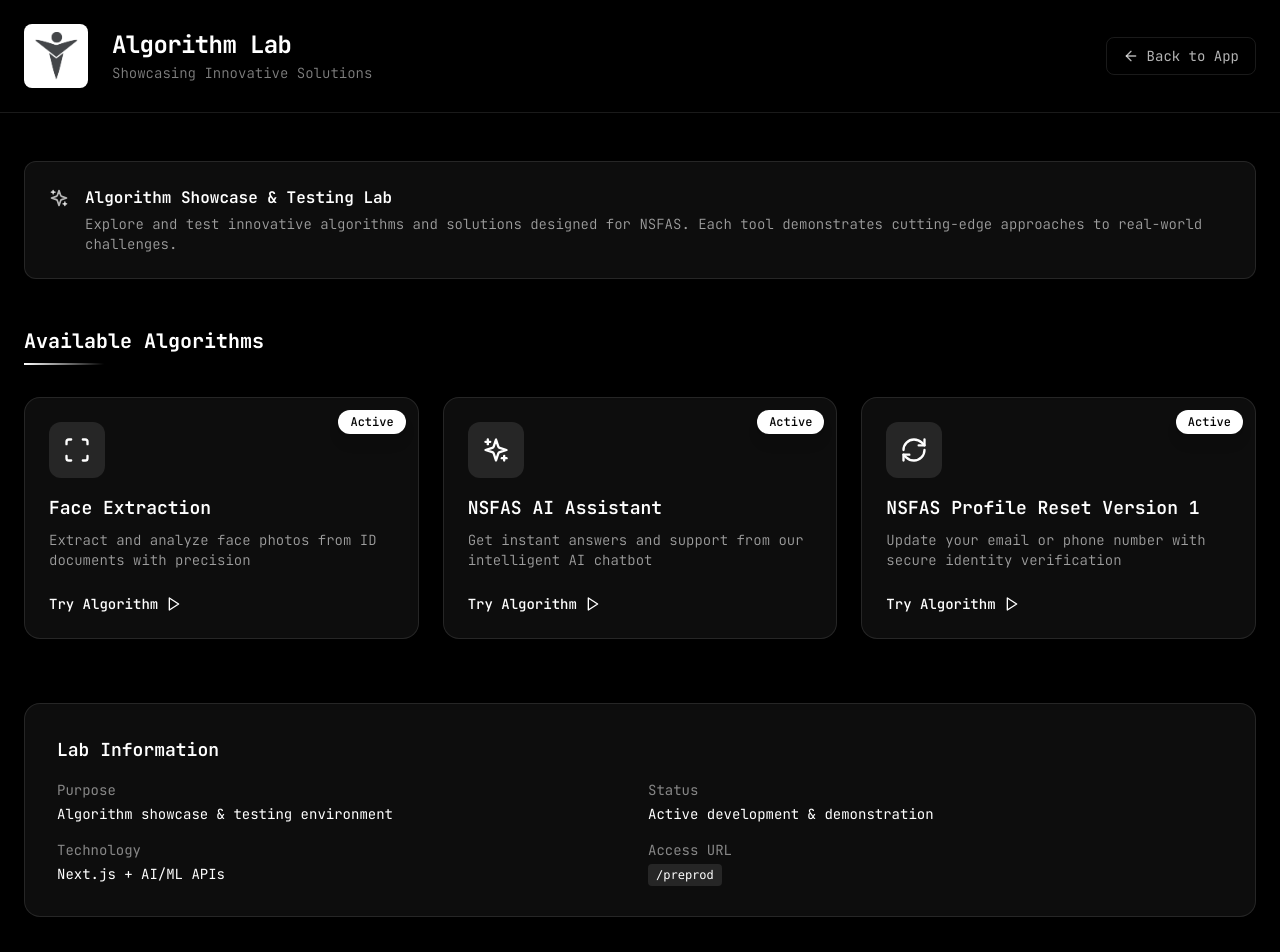
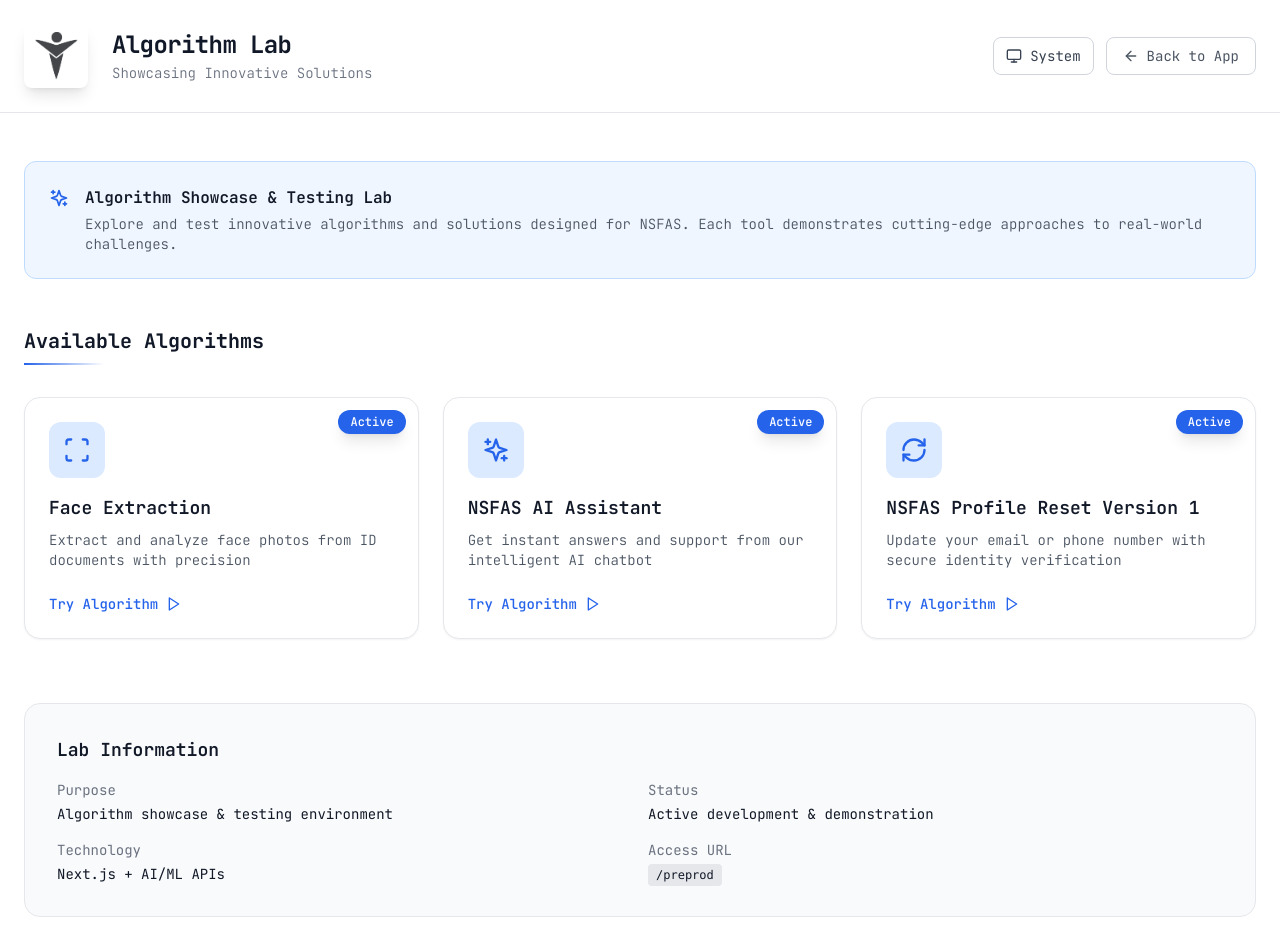
Before and after one commit to ThabeloPeter/nsfas-algorithm-lab, a Next.js app: page /preprod in a window 1280 px wide. Shown: the top 952 px of the page. Built offline with nearby package versions, Linux system fonts and the light colour scheme.

Commit message:
Add dark/light mode with system preference detection and toggle

```diff
--- /dev/null
+++ b/src/components/ThemeToggle.jsx
@@ -0,0 +1,91 @@
+'use client';
+
+import { useTheme } from '@/lib/ThemeProvider';
+import { Sun, Moon, Monitor } from 'lucide-react';
+import { motion, AnimatePresence } from 'framer-motion';
+import { useState } from 'react';
+
+export default function ThemeToggle() {
+  const { theme, setTheme, activeTheme } = useTheme();
+  const [showMenu, setShowMenu] = useState(false);
+
+  const themes = [
+    { value: 'light', label: 'Light', icon: Sun },
+    { value: 'dark', label: 'Dark', icon: Moon },
+    { value: 'system', label: 'System', icon: Monitor },
+  ];
+
+  const currentTheme = themes.find(t => t.value === theme);
+  const CurrentIcon = currentTheme?.icon || Monitor;
+
+  return (
+    <div className="relative">
+      {/* Toggle Button */}
+      <button
+        onClick={() => setShowMenu(!showMenu)}
+        className="flex items-center space-x-2 px-3 py-2 rounded-lg border border-gray-300 dark:border-white/20 bg-white dark:bg-white/5 hover:bg-gray-50 dark:hover:bg-white/10 transition-all text-gray-700 dark:text-white text-sm"
+        aria-label="Toggle theme"
+      >
+        <CurrentIcon className="w-4 h-4" />
+        <span className="hidden sm:inline">{currentTheme?.label}</span>
+      </button>
+
+      {/* Dropdown Menu */}
+      <AnimatePresence>
+        {showMenu && (
+          <>
+            {/* Backdrop */}
+            <div
+              className="fixed inset-0 z-40"
+              onClick={() => setShowMenu(false)}
+            />
+
+            {/* Menu */}
+            <motion.div
+              initial={{ opacity: 0, y: -10 }}
+              animate={{ opacity: 1, y: 0 }}
+              exit={{ opacity: 0, y: -10 }}
+              transition={{ duration: 0.15 }}
+              className="absolute right-0 mt-2 w-48 rounded-xl border border-gray-200 dark:border-white/20 bg-white dark:bg-gray-900 shadow-lg overflow-hidden z-50"
+            >
+              {themes.map((themeOption) => {
+                const Icon = themeOption.icon;
+                const isActive = theme === themeOption.value;
+
+                return (
+                  <button
+                    key={themeOption.value}
+                    onClick={() => {
+                      setTheme(themeOption.value);
+                      setShowMenu(false);
+                    }}
+                    className={`w-full flex items-center space-x-3 px-4 py-3 text-left transition-colors ${
+                      isActive
+                        ? 'bg-blue-50 dark:bg-blue-500/20 text-blue-600 dark:text-blue-400'
+                        : 'text-gray-700 dark:text-gray-300 hover:bg-gray-50 dark:hover:bg-white/5'
+                    }`}
+                  >
+                    <Icon className="w-4 h-4" />
+                    <span className="flex-1 text-sm font-medium">{themeOption.label}</span>
+                    {isActive && (
+                      <svg className="w-4 h-4" fill="currentColor" viewBox="0 0 20 20">
+                        <path fillRule="evenodd" d="M16.707 5.293a1 1 0 010 1.414l-8 8a1 1 0 01-1.414 0l-4-4a1 1 0 011.414-1.414L8 12.586l7.293-7.293a1 1 0 011.414 0z" clipRule="evenodd" />
+                      </svg>
+                    )}
+                  </button>
+                );
+              })}
+
+              {/* Current Active Theme Indicator */}
+              <div className="px-4 py-2 border-t border-gray-200 dark:border-white/10 bg-gray-50 dark:bg-white/5">
+                <p className="text-xs text-gray-500 dark:text-gray-400">
+                  Active: <span className="font-semibold capitalize">{activeTheme}</span>
+                </p>
+              </div>
+            </motion.div>
+          </>
+        )}
+      </AnimatePresence>
+    </div>
+  );
+}
--- /dev/null
+++ b/src/lib/ThemeProvider.js
@@ -0,0 +1,77 @@
+'use client';
+
+import { createContext, useContext, useEffect, useState } from 'react';
+
+const ThemeContext = createContext({
+  theme: 'dark',
+  setTheme: () => {},
+  systemTheme: 'dark',
+});
+
+export function ThemeProvider({ children }) {
+  const [theme, setTheme] = useState('system'); // 'light', 'dark', or 'system'
+  const [systemTheme, setSystemTheme] = useState('dark');
+  const [mounted, setMounted] = useState(false);
+
+  // Detect system theme preference
+  useEffect(() => {
+    setMounted(true);
+
+    // Get stored preference or default to 'system'
+    const storedTheme = localStorage.getItem('theme') || 'system';
+    setTheme(storedTheme);
+
+    // Detect system preference
+    const mediaQuery = window.matchMedia('(prefers-color-scheme: dark)');
+    setSystemTheme(mediaQuery.matches ? 'dark' : 'light');
+
+    // Listen for system theme changes
+    const handleChange = (e) => {
+      setSystemTheme(e.matches ? 'dark' : 'light');
+    };
+
+    mediaQuery.addEventListener('change', handleChange);
+    return () => mediaQuery.removeEventListener('change', handleChange);
+  }, []);
+
+  // Apply theme to document
+  useEffect(() => {
+    if (!mounted) return;
+
+    const root = document.documentElement;
+    const activeTheme = theme === 'system' ? systemTheme : theme;
+
+    if (activeTheme === 'dark') {
+      root.classList.add('dark');
+    } else {
+      root.classList.remove('dark');
+    }
+  }, [theme, systemTheme, mounted]);
+
+  // Update theme and persist to localStorage
+  const updateTheme = (newTheme) => {
+    setTheme(newTheme);
+    localStorage.setItem('theme', newTheme);
+  };
+
+  // Prevent flash of unstyled content
+  if (!mounted) {
+    return <div style={{ visibility: 'hidden' }}>{children}</div>;
+  }
+
+  const activeTheme = theme === 'system' ? systemTheme : theme;
+
+  return (
+    <ThemeContext.Provider value={{ theme, setTheme: updateTheme, systemTheme, activeTheme }}>
+      {children}
+    </ThemeContext.Provider>
+  );
+}
+
+export function useTheme() {
+  const context = useContext(ThemeContext);
+  if (!context) {
+    throw new Error('useTheme must be used within a ThemeProvider');
+  }
+  return context;
+}
--- a/src/pages/_app.js
+++ b/src/pages/_app.js
@@ -1,5 +1,10 @@
 import '@/styles/globals.css'
+import { ThemeProvider } from '@/lib/ThemeProvider'
 
 export default function App({ Component, pageProps }) {
-  return <Component {...pageProps} />
+  return (
+    <ThemeProvider>
+      <Component {...pageProps} />
+    </ThemeProvider>
+  )
 }
--- a/src/preprod/components/PreprodMenu.jsx
+++ b/src/preprod/components/PreprodMenu.jsx
@@ -3,6 +3,7 @@
 import Link from 'next/link';
 import { Scan, ArrowLeft, TestTube2, Sparkles, Play, RefreshCw } from 'lucide-react';
 import { motion } from 'framer-motion';
+import ThemeToggle from '@/components/ThemeToggle';
 
 const testTools = [
   {
@@ -36,10 +37,10 @@
 
 export default function PreprodMenu() {
   return (
-    <div className="min-h-screen bg-black text-white" style={{ fontFamily: 'JetBrains Mono, monospace' }}>
+    <div className="min-h-screen bg-white dark:bg-black text-gray-900 dark:text-white transition-colors" style={{ fontFamily: 'JetBrains Mono, monospace' }}>
 
       {/* Header */}
-      <div className="bg-black border-b border-white/10">
+      <div className="bg-white dark:bg-black border-b border-gray-200 dark:border-white/10">
         <div className="max-w-7xl mx-auto px-4 md:px-6 py-4 md:py-6">
           <div className="flex items-center justify-between flex-wrap gap-4">
             <div className="flex items-center space-x-3 md:space-x-6">
@@ -52,22 +53,25 @@
                 />
               </div>
               <div>
-                <h1 className="text-lg md:text-2xl font-bold text-white tracking-tight">
+                <h1 className="text-lg md:text-2xl font-bold text-gray-900 dark:text-white tracking-tight">
                   Algorithm Lab
                 </h1>
-                <p className="text-xs md:text-sm text-white/50 font-light mt-0.5 hidden sm:block">
+                <p className="text-xs md:text-sm text-gray-500 dark:text-white/50 font-light mt-0.5 hidden sm:block">
                   Showcasing Innovative Solutions
                 </p>
               </div>
             </div>
+            <div className="flex items-center space-x-3">
+              <ThemeToggle />
               <Link
                 href="/"
-              className="flex items-center space-x-1.5 md:space-x-2 px-3 md:px-4 py-2 text-white/70 hover:text-white hover:bg-white/5 rounded-lg transition-all text-xs md:text-sm border border-white/10 hover:border-white/20"
+                className="flex items-center space-x-1.5 md:space-x-2 px-3 md:px-4 py-2 text-gray-600 dark:text-white/70 hover:text-gray-900 dark:hover:text-white hover:bg-gray-100 dark:hover:bg-white/5 rounded-lg transition-all text-xs md:text-sm border border-gray-300 dark:border-white/10 hover:border-gray-400 dark:hover:border-white/20"
               >
                 <ArrowLeft className="w-3.5 h-3.5 md:w-4 md:h-4" />
                 <span className="hidden sm:inline">Back to App</span>
                 <span className="sm:hidden">Back</span>
               </Link>
+            </div>
           </div>
         </div>
       </div>
@@ -79,15 +83,15 @@
         <motion.div
           initial={{ opacity: 0, y: -10 }}
           animate={{ opacity: 1, y: 0 }}
-          className="mb-8 md:mb-12 p-4 md:p-6 bg-white/5 border border-white/10 rounded-xl backdrop-blur-sm"
+          className="mb-8 md:mb-12 p-4 md:p-6 bg-blue-50 dark:bg-white/5 border border-blue-200 dark:border-white/10 rounded-xl backdrop-blur-sm"
         >
           <div className="flex items-start space-x-3 md:space-x-4">
-            <Sparkles className="w-4 h-4 md:w-5 md:h-5 text-white/70 mt-0.5 flex-shrink-0" />
+            <Sparkles className="w-4 h-4 md:w-5 md:h-5 text-blue-600 dark:text-white/70 mt-0.5 flex-shrink-0" />
             <div className="flex-1">
-              <p className="text-white font-semibold mb-1 text-sm md:text-base">
+              <p className="text-gray-900 dark:text-white font-semibold mb-1 text-sm md:text-base">
                 Algorithm Showcase & Testing Lab
               </p>
-              <p className="text-white/60 text-xs md:text-sm font-light">
+              <p className="text-gray-600 dark:text-white/60 text-xs md:text-sm font-light">
                 Explore and test innovative algorithms and solutions designed for NSFAS. Each tool demonstrates cutting-edge approaches to real-world challenges.
               </p>
             </div>
@@ -96,8 +100,8 @@
 
         {/* Section Header */}
         <div className="mb-6 md:mb-8">
-          <h2 className="text-lg md:text-xl font-bold text-white mb-2">Available Algorithms</h2>
-          <div className="h-0.5 w-16 md:w-20 bg-gradient-to-r from-white to-transparent"></div>
+          <h2 className="text-lg md:text-xl font-bold text-gray-900 dark:text-white mb-2">Available Algorithms</h2>
+          <div className="h-0.5 w-16 md:w-20 bg-gradient-to-r from-blue-600 dark:from-white to-transparent"></div>
         </div>
 
         {/* Tools Grid */}
@@ -112,8 +116,8 @@
                 <div className="absolute -top-2 md:-top-3 -right-2 md:-right-3 z-10">
                   <div className={`px-2.5 md:px-3 py-0.5 md:py-1 rounded-full text-xs font-medium shadow-lg ${
                     isDisabled
-                      ? 'bg-white/10 text-white/40'
-                      : 'bg-white text-black'
+                      ? 'bg-gray-200 dark:bg-white/10 text-gray-400 dark:text-white/40'
+                      : 'bg-blue-600 dark:bg-white text-white dark:text-black'
                   }`}>
                     {tool.tag}
                   </div>
@@ -122,39 +126,39 @@
                 {/* Icon */}
                 <div className={`w-12 h-12 md:w-14 md:h-14 rounded-xl flex items-center justify-center mb-3 md:mb-4 ${
                   isDisabled
-                    ? 'bg-white/5'
-                    : 'bg-white/10'
+                    ? 'bg-gray-100 dark:bg-white/5'
+                    : 'bg-blue-100 dark:bg-white/10'
                 }`}>
                   <Icon className={`w-6 h-6 md:w-7 md:h-7 ${
                     isDisabled
-                      ? 'text-white/30'
-                      : 'text-white'
+                      ? 'text-gray-400 dark:text-white/30'
+                      : 'text-blue-600 dark:text-white'
                   }`} />
                 </div>
 
                 {/* Title */}
                 <h3 className={`text-base md:text-lg font-semibold mb-2 ${
-                  isDisabled ? 'text-white/40' : 'text-white'
+                  isDisabled ? 'text-gray-400 dark:text-white/40' : 'text-gray-900 dark:text-white'
                 }`}>
                   {tool.title}
                 </h3>
 
                 {/* Description */}
                 <p className={`text-xs md:text-sm mb-4 md:mb-6 flex-grow font-light ${
-                  isDisabled ? 'text-white/30' : 'text-white/60'
+                  isDisabled ? 'text-gray-400 dark:text-white/30' : 'text-gray-600 dark:text-white/60'
                 }`}>
                   {tool.description}
                 </p>
 
                 {/* Action */}
                 {!isDisabled && (
-                  <div className="flex items-center space-x-2 text-xs md:text-sm font-medium text-white group-hover:translate-x-1 transition-transform">
+                  <div className="flex items-center space-x-2 text-xs md:text-sm font-medium text-blue-600 dark:text-white group-hover:translate-x-1 transition-transform">
                     <span>Try Algorithm</span>
                     <Play className="w-3.5 h-3.5 md:w-4 md:h-4" />
                   </div>
                 )}
                 {isDisabled && (
-                  <div className="text-xs md:text-sm text-white/30">
+                  <div className="text-xs md:text-sm text-gray-400 dark:text-white/30">
                     Coming Soon
                   </div>
                 )}
@@ -169,12 +173,12 @@
                 transition={{ delay: index * 0.1 }}
               >
                 {isDisabled ? (
-                  <div className="bg-white/5 rounded-xl md:rounded-2xl border border-white/10 p-4 md:p-6 h-full cursor-not-allowed">
+                  <div className="bg-gray-50 dark:bg-white/5 rounded-xl md:rounded-2xl border border-gray-200 dark:border-white/10 p-4 md:p-6 h-full cursor-not-allowed">
                     {cardContent}
                   </div>
                 ) : (
                   <Link href={tool.href}>
-                    <div className="bg-white/5 rounded-xl md:rounded-2xl border border-white/10 hover:border-white/30 hover:bg-white/10 transition-all p-4 md:p-6 h-full cursor-pointer group">
+                    <div className="bg-white dark:bg-white/5 rounded-xl md:rounded-2xl border border-gray-200 dark:border-white/10 hover:border-blue-400 dark:hover:border-white/30 hover:bg-blue-50 dark:hover:bg-white/10 transition-all p-4 md:p-6 h-full cursor-pointer group shadow-sm hover:shadow-md">
                       {cardContent}
                     </div>
                   </Link>
@@ -189,25 +193,25 @@
           initial={{ opacity: 0 }}
           animate={{ opacity: 1 }}
           transition={{ delay: 0.5 }}
-          className="mt-10 md:mt-16 bg-white/5 rounded-xl md:rounded-2xl border border-white/10 p-4 md:p-8"
+          className="mt-10 md:mt-16 bg-gray-50 dark:bg-white/5 rounded-xl md:rounded-2xl border border-gray-200 dark:border-white/10 p-4 md:p-8"
         >
-          <h3 className="text-base md:text-lg font-semibold text-white mb-3 md:mb-4">Lab Information</h3>
+          <h3 className="text-base md:text-lg font-semibold text-gray-900 dark:text-white mb-3 md:mb-4">Lab Information</h3>
           <div className="grid grid-cols-1 sm:grid-cols-2 gap-3 md:gap-4 text-xs md:text-sm">
             <div>
-              <p className="text-white/50 mb-1">Purpose</p>
-              <p className="text-white">Algorithm showcase & testing environment</p>
+              <p className="text-gray-500 dark:text-white/50 mb-1">Purpose</p>
+              <p className="text-gray-900 dark:text-white">Algorithm showcase & testing environment</p>
             </div>
             <div>
-              <p className="text-white/50 mb-1">Status</p>
-              <p className="text-white">Active development & demonstration</p>
+              <p className="text-gray-500 dark:text-white/50 mb-1">Status</p>
+              <p className="text-gray-900 dark:text-white">Active development & demonstration</p>
             </div>
             <div>
-              <p className="text-white/50 mb-1">Technology</p>
-              <p className="text-white">Next.js + AI/ML APIs</p>
+              <p className="text-gray-500 dark:text-white/50 mb-1">Technology</p>
+              <p className="text-gray-900 dark:text-white">Next.js + AI/ML APIs</p>
             </div>
             <div>
-              <p className="text-white/50 mb-1">Access URL</p>
-              <code className="text-white font-mono text-xs bg-white/10 px-2 py-1 rounded break-all">/preprod</code>
+              <p className="text-gray-500 dark:text-white/50 mb-1">Access URL</p>
+              <code className="text-gray-900 dark:text-white font-mono text-xs bg-gray-200 dark:bg-white/10 px-2 py-1 rounded break-all">/preprod</code>
             </div>
           </div>
         </motion.div>
--- a/tailwind.config.js
+++ b/tailwind.config.js
@@ -1,5 +1,6 @@
 /** @type {import('tailwindcss').Config} */
 module.exports = {
+  darkMode: 'class', // Enable dark mode with class strategy
   content: [
     './src/pages/**/*.{js,ts,jsx,tsx,mdx}',
     './src/components/**/*.{js,ts,jsx,tsx,mdx}',
```
Also changed, not shown: src/preprod/components/FaceExtractionTool.jsx (+87 -87 lines). Lines whose indentation alone changed are shown as unchanged.
